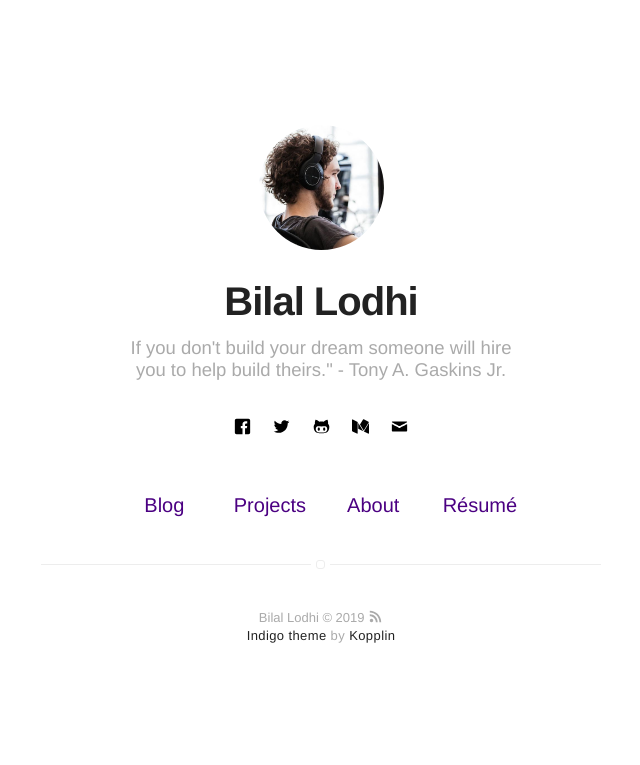
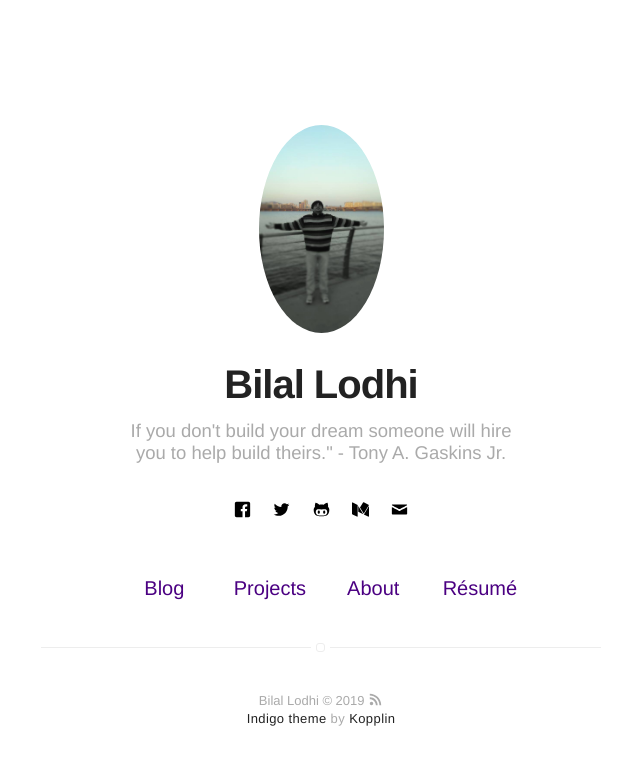
Before and after one commit to balodhi/balodhi.github.io, a Jekyll site: the page built from index.html, in a window 1280 px wide. Shown: the top 765 px of the page, without its empty margins (319-959 px from the left). Built offline with Jekyll 4.4.1, drawn with Linux system fonts in a browser that asks for light colours.

Commit message:
Update _config.yml

```diff
--- a/_config.yml
+++ b/_config.yml
@@ -8,7 +8,7 @@ description: A blog about technology and stuff related
 # if it's an external image, update below for true
 # better with square images
 external-image: false
-picture: assets/images/profile.jpg
+picture: assets/images/profile_.jpg
 
 # If you want to include your resume, set to true
 # and specify source (external or local).
```
